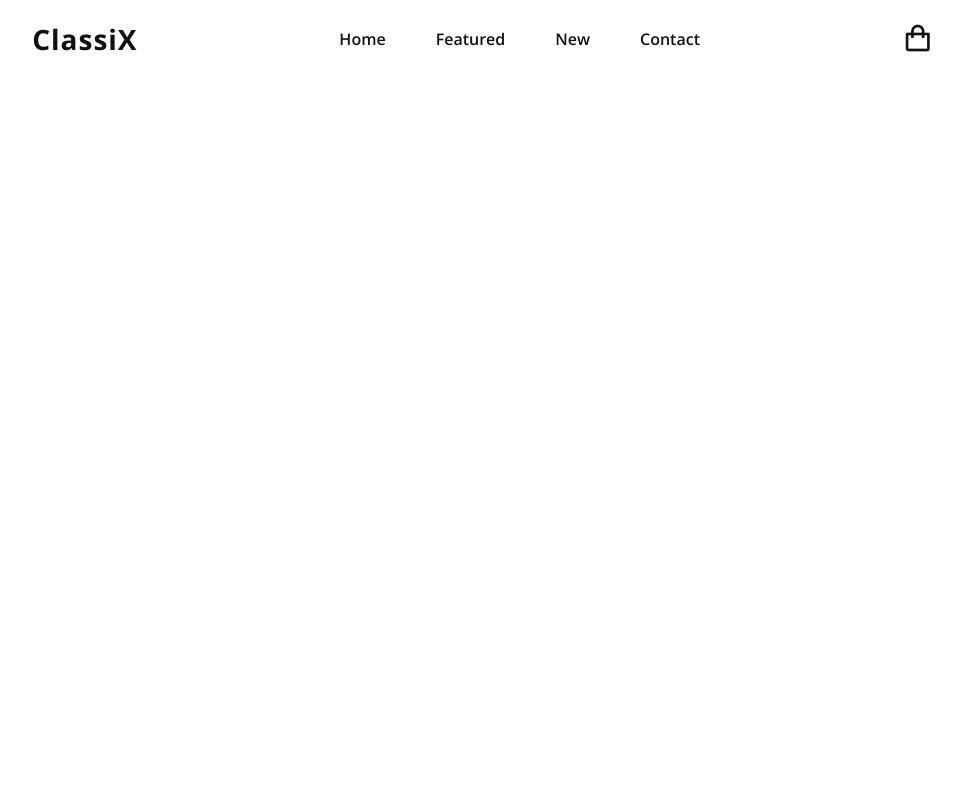
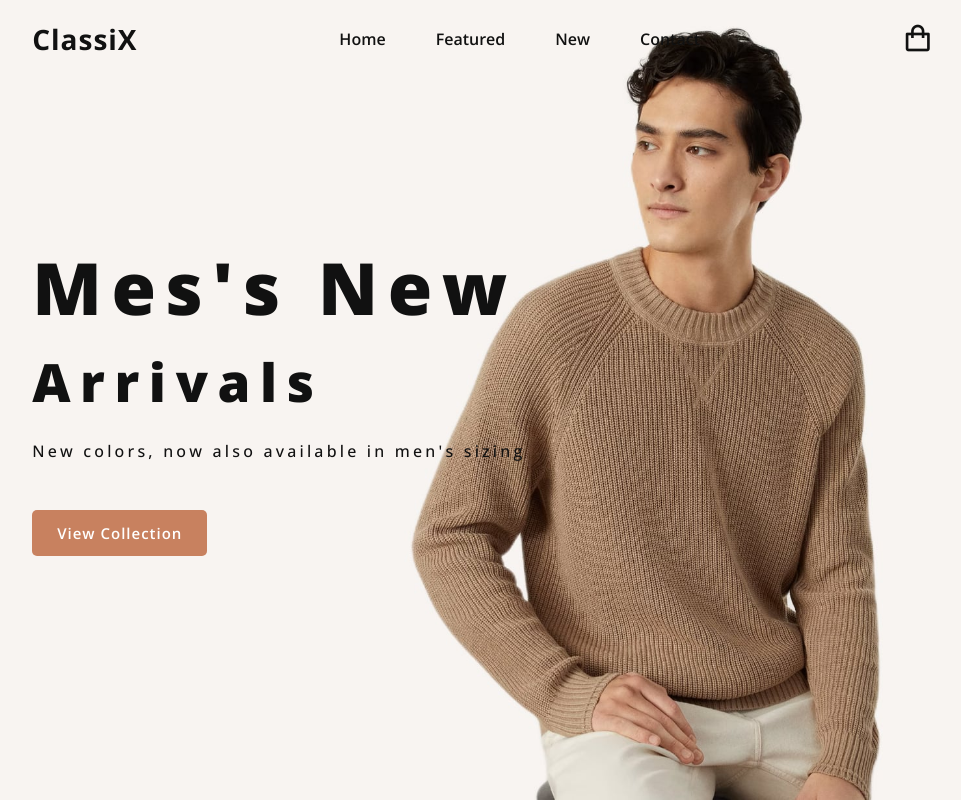
Before and after one commit to matador7495/Ecommerce-Website, a plain HTML site: page index.html in a window 1280 px wide. Shown: the whole page, without its empty margins (147-1108 px from the left). Drawn offline with nearby package versions, Linux system fonts and the light colour scheme.

Commit message:
home section

```diff
--- a/css/style.css
+++ b/css/style.css
@@ -78,3 +78,55 @@ header {
   margin-right: 20px;
   display: none;
 }
+
+section {
+  padding: 100px 14%;
+}
+
+.home {
+  min-height: 100vh;
+  width: 100%;
+  background: url(/img/background.jpg);
+  background-size: cover;
+  background-position: center top;
+  position: relative;
+  display: grid;
+  grid-template-columns: repeat(1, 1fr);
+  align-items: center;
+}
+
+.home-text h1 {
+  font-size: var(--big-font);
+  font-weight: 800;
+  line-height: 1.2;
+  letter-spacing: 0.6rem;
+  margin-bottom: 1.4rem;
+}
+
+.home-text span {
+  font-size: var(--h2-font);
+}
+
+.home-text p {
+  font-size: var(--normal-font);
+  font-weight: 500;
+  margin-bottom: 3rem;
+  letter-spacing: 0.2rem;
+}
+
+.btn {
+  display: inline-block;
+  padding: 13px 25px;
+  background: var(--main-color);
+  color: var(--bg-color);
+  font-size: 15px;
+  letter-spacing: 1px;
+  font-weight: 600;
+  border-radius: 5px;
+  transition: all 0.35s ease;
+}
+
+.btn:hover {
+  transform: translateY(-5px);
+  background: var(--text-color);
+}
--- a/index.html
+++ b/index.html
@@ -31,6 +31,14 @@
             <div class="bx bx-menu" id="menu-icon"></div>
          </div>
       </header>
+      <!-- home section -->
+      <section class="home" id="home">
+         <div class="home-text">
+            <h1>Mes's New <br /><span>Arrivals</span></h1>
+            <p>New colors, now also available in men's sizing</p>
+            <a href="#" class="btn">View Collection</a>
+         </div>
+      </section>
       <!-- link to js -->
       <script src="js/script.js"></script>
    </body>
```
